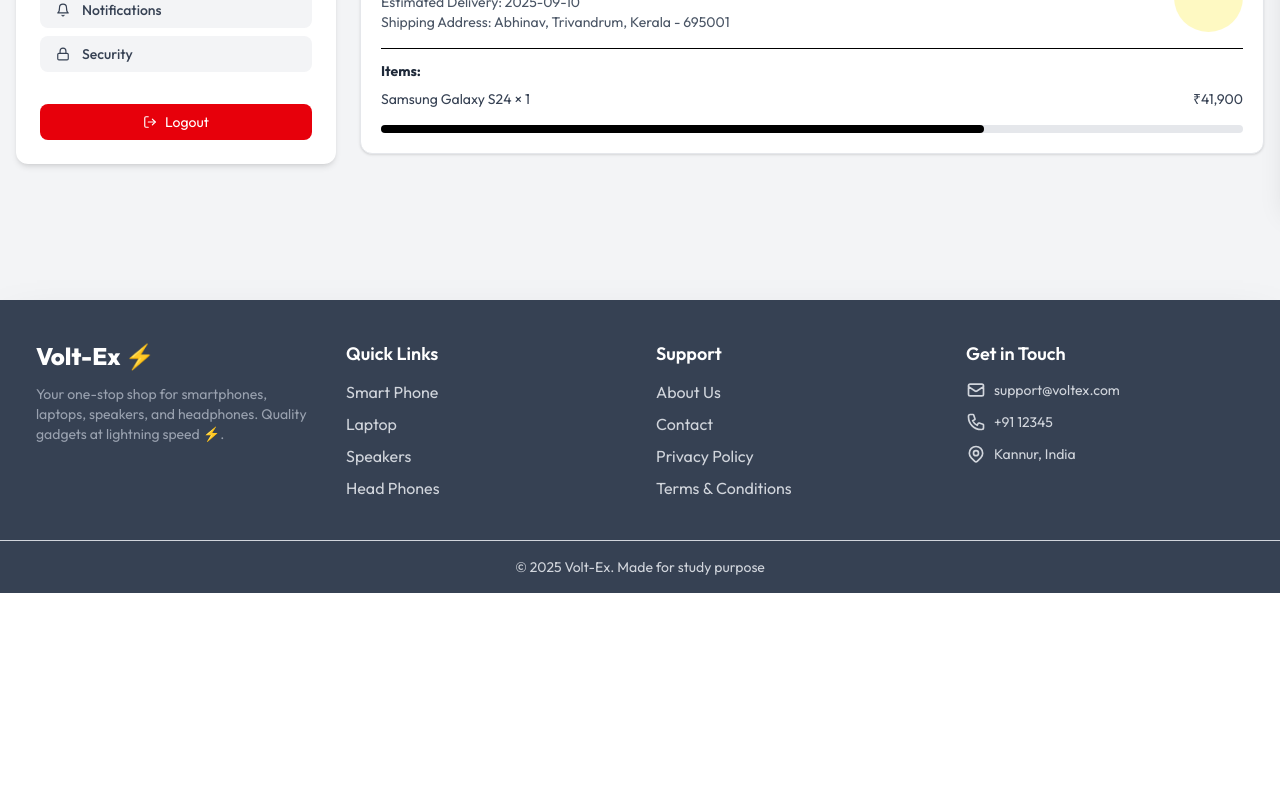
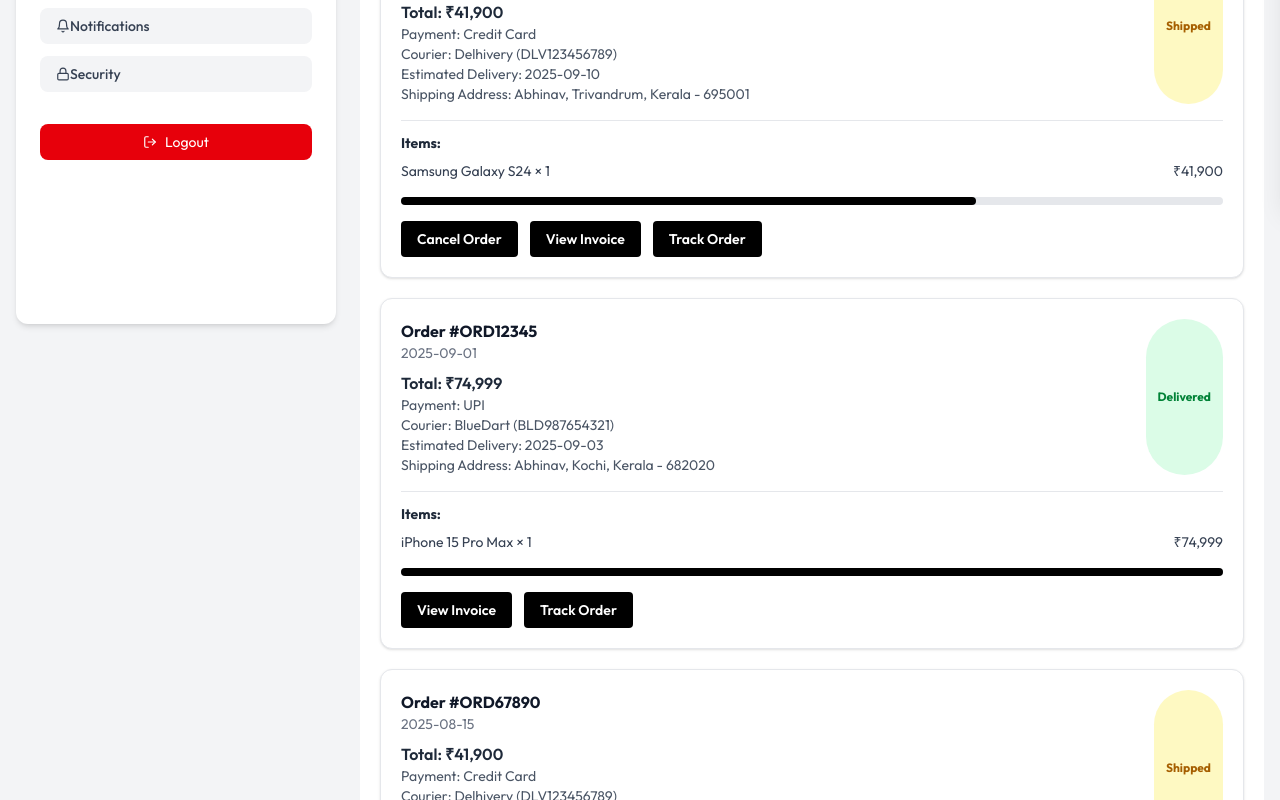
Before and after one commit to AbhinavKV369/E-Commerse-MERN, a React (Vite) app in the folder client/: page /profile/orders in a window 1280 px wide. Shown: the part 600-1400 px from the top of the page. Before the commit the page ends 1193 px from the top, so only its background shows below. Built offline with nearby package versions, Linux system fonts and the light colour scheme; a web font is replaced by a local one.

Commit message:
Created a common popup modal and updated profile and wishlist pages

```diff
--- /dev/null
+++ b/client/src/components/Common/FormModal.jsx
@@ -0,0 +1,54 @@
+import React, { useState } from "react";
+
+const FormModal = ({ isFormOpen, setIsFormOpen, formFields, onSubmit }) => {
+
+    const [values,setValues] = useState({})
+
+    if(!isFormOpen) return null;
+
+    const handleChange = (e) =>{
+
+    }
+
+  return (
+    <div className="fixed inset-0 bg-black/50 backdrop-blur-sm flex items-center justify-center z-50">
+      <div className="bg-white p-6 rounded-2xl w-[90%] max-w-md shadow-xl relative">
+        <h2 className="text-xl font-semibold text-gray-900 mb-5">
+          Add Address
+        </h2>
+        {/* Form with inputs */}
+        <form className="space-y-4" onSubmit={onSubmit}>
+          {formFields.map((field) => (
+            <input
+              key={field.name}
+              name={field.name}
+              placeholder={field.placeholder}
+              value={values[field.name] || ""}
+              onChange={handleChange}
+              className="w-full p-3 border border-gray-200 rounded-lg focus:ring-2 focus:ring-black/70 focus:border-black/70 outline-none transition"
+            />
+          ))}
+
+          {/* Buttons */}
+          <div className="flex justify-end gap-3 pt-3">
+            <button
+              onClick={() => {
+                setIsFormOpen(false);
+              }}
+              type="button"
+              className="px-5 py-2 rounded-lg bg-gray-100 text-gray-700 hover:bg-gray-200 transition text-sm font-medium">
+              Cancel
+            </button>
+            <button
+              type="submit"
+              className="px-5 py-2 rounded-lg bg-black text-white hover:bg-gray-900 transition text-sm font-medium shadow-sm">
+              Save
+            </button>
+          </div>
+        </form>
+      </div>
+    </div>
+  );
+};
+
+export default FormModal;
--- a/client/src/components/Profile/Addresses.jsx
+++ b/client/src/components/Profile/Addresses.jsx
@@ -1,20 +1,44 @@
-import React from 'react'
+import React, { useState } from "react";
+import FormModal from "../Common/formModal";
+
+const formFields = [
+  { name: "type", placeholder: "Type (e.g. Home, Work)" },
+  { name: "house", placeholder: "House Name / House No." },
+  { name: "street", placeholder: "Street" },
+  { name: "city", placeholder: "City" },
+  { name: "district", placeholder: "District" },
+  { name: "state", placeholder: "State" },
+];
 
 const Addresses = () => {
-  const addresses = [
+  const [addresses, setAddresses] = useState([
     {
       id: 1,
       type: "Home",
-      details: "123 Street, Kochi, Kerala, 682001",
+      house: "123",
+      street: "Street",
+      city: "Kochi",
+      district: "Kerala",
+      state: "Kerala",
       default: true,
     },
     {
       id: 2,
       type: "Work",
-      details: "Tech Park, Infopark, Kochi, 682030",
+      house: "Tech Park",
+      street: "Infopark",
+      city: "Kochi",
+      district: "Kerala",
+      state: "Kerala",
       default: false,
     },
-  ];
+  ]);
+
+  const [isFormOpen,setIsFormOpen] = useState(false);
+
+  const handleFormSubmit = (e) =>{
+  }
+
   return (
     <div className="space-y-4">
       {addresses.map((addr) => (
@@ -23,13 +47,17 @@
           className="bg-white p-4 rounded-xl shadow flex flex-col sm:flex-row justify-between sm:items-center gap-3">
           <div>
             <h4 className="font-bold text-gray-900">{addr.type}</h4>
-            <p className="text-gray-600 text-sm">{addr.details}</p>
+            <p className="text-gray-600 text-sm">
+              {addr.house}, {addr.street}, {addr.city}, {addr.district},{" "}
+              {addr.state}
+            </p>
             {addr.default && (
               <span className="text-green-600 text-xs">Default</span>
             )}
           </div>
           <div className="flex gap-2">
-            <button className="px-3 py-1 text-xs bg-gray-200 text-gray-800 rounded-lg hover:bg-gray-300">
+            <button
+              className="px-3 py-1 text-xs bg-gray-200 text-gray-800 rounded-lg hover:bg-gray-300">
               Edit
             </button>
             <button className="px-3 py-1 text-xs bg-red-200 text-red-700 rounded-lg hover:bg-red-300">
@@ -38,11 +66,24 @@
           </div>
         </div>
       ))}
-      <button className="px-5 py-2 bg-black hover:bg-gray-800 text-white rounded-xl shadow text-sm">
+      <button
+        onClick={() => {
+          setIsFormOpen(true);
+        }}
+        className="px-5 py-2 bg-black hover:bg-gray-800 text-white rounded-xl shadow text-sm">
         + Add Address
       </button>
+      {/* Popup Form Modal */}
+      <div>
+        <FormModal
+          isFormOpen={isFormOpen}
+          setIsFormOpen={setIsFormOpen}
+          formFields={formFields}
+          onSubmit={handleFormSubmit}
+        />
+      </div>
     </div>
   );
-}
+};
 
-export default Addresses
+export default Addresses;
--- a/client/src/components/Profile/Orders.jsx
+++ b/client/src/components/Profile/Orders.jsx
@@ -28,14 +28,44 @@
       estimatedDelivery: "2025-09-10",
       items: [{ name: "Samsung Galaxy S24", qty: 1, price: "₹41,900" }],
     },
+    {
+      id: "ORD12345",
+      date: "2025-09-01",
+      status: "Delivered",
+      total: "₹74,999",
+      progress: 100,
+      payment: "UPI",
+      shippingAddress: "Abhinav, Kochi, Kerala - 682020",
+      courier: "BlueDart",
+      trackingId: "BLD987654321",
+      estimatedDelivery: "2025-09-03",
+      items: [{ name: "iPhone 15 Pro Max", qty: 1, price: "₹74,999" }],
+    },
+    {
+      id: "ORD67890",
+      date: "2025-08-15",
+      status: "Shipped",
+      total: "₹41,900",
+      progress: 70,
+      payment: "Credit Card",
+      shippingAddress: "Abhinav, Trivandrum, Kerala - 695001",
+      courier: "Delhivery",
+      trackingId: "DLV123456789",
+      estimatedDelivery: "2025-09-10",
+      items: [{ name: "Samsung Galaxy S24", qty: 1, price: "₹41,900" }],
+    },
   ];
 
+  const handleCancel = (orderId) => alert(`Cancel order ${orderId}`);
+  const handleInvoice = (orderId) => alert(`View invoice for ${orderId}`);
+  const handleTrack = (orderId) => alert(`Track order ${orderId}`);
+
   return (
-    <div className="flex-1 space-y-5">
+    <div className="flex-1 space-y-5 p-5 bg-white min-h-screen">
       {orders.map((order) => (
         <div
           key={order.id}
-          className="bg-white p-5 rounded-xl shadow border border-gray-200">
+          className="bg-white p-5 rounded-xl shadow border border-gray-200 text-gray-800">
           {/* Order Header */}
           <div className="flex justify-between flex-wrap gap-2">
             <div>
@@ -59,14 +89,16 @@
               className={`flex items-center px-3 py-1 text-xs font-bold rounded-full ${
                 order.status === "Delivered"
                   ? "bg-green-100 text-green-700"
-                  : "bg-yellow-100 text-yellow-700"
+                  : order.status === "Shipped"
+                  ? "bg-yellow-100 text-yellow-700"
+                  : "bg-gray-100 text-gray-700"
               }`}>
               {order.status}
             </span>
           </div>
 
           {/* Items */}
-          <div className="mt-4 border-t pt-3">
+          <div className="mt-4 border-t border-gray-200 pt-3">
             <h4 className="text-sm font-bold text-gray-800">Items:</h4>
             <ul className="mt-2 space-y-1">
               {order.items.map((item, i) => (
@@ -88,6 +120,27 @@
               className="bg-black h-2 rounded-full"
               style={{ width: `${order.progress}%` }}></div>
           </div>
+
+          {/* Action Buttons */}
+          <div className="mt-4 flex gap-3 flex-wrap">
+            {order.status !== "Delivered" && (
+              <button
+                onClick={() => handleCancel(order.id)}
+                className="px-4 py-2 text-sm font-semibold text-white bg-black rounded hover:bg-gray-700">
+                Cancel Order
+              </button>
+            )}
+            <button
+              onClick={() => handleInvoice(order.id)}
+              className="px-4 py-2 text-sm font-semibold text-white bg-black rounded hover:bg-gray-700">
+              View Invoice
+            </button>
+            <button
+              onClick={() => handleTrack(order.id)}
+              className="px-4 py-2 text-sm font-semibold text-white bg-black rounded hover:bg-gray-700">
+              Track Order
+            </button>
+          </div>
         </div>
       ))}
     </div>
--- a/client/src/components/Profile/Wishlist.jsx
+++ b/client/src/components/Profile/Wishlist.jsx
@@ -25,24 +25,25 @@
   ];
 
   return (
-    <div className="grid grid-cols-1 sm:grid-cols-2 gap-4">
+    <div className="grid grid-cols-1 sm:grid-cols-2 lg:grid-cols-3 gap-6">
       {wishlist.map((item) => (
         <div
           key={item.id}
-          className="bg-white p-4 rounded-xl shadow flex gap-4 items-center border border-gray-200">
+          className="bg-white rounded-2xl shadow-lg p-4 flex flex-col justify-between hover:shadow-xl transition cursor-pointer border border-gray-100">
           {/* Product Image */}
-          <img
-            src={item.image}
-            alt={item.name}
-            className="w-20 h-20 object-contain rounded-lg"
-          />
+          <div className="flex justify-center mb-3">
+            <img
+              src={item.image}
+              alt={item.name}
+              className="w-32 h-32 object-contain rounded-lg"
+            />
+          </div>
 
           {/* Product Info */}
           <div className="flex-1">
-            <p className="font-semibold text-gray-900">{item.name}</p>
+            <h3 className="text-md font-semibold text-gray-900">{item.name}</h3>
             <p className="text-xs text-gray-500">{item.brand}</p>
-
-            <div className="mt-1">
+            <div className="mt-2">
               <span className="text-gray-900 font-bold">{item.price}</span>
               {item.oldPrice && (
                 <span className="ml-2 text-gray-400 line-through text-sm">
@@ -50,9 +51,8 @@
                 </span>
               )}
             </div>
-
             <p
-              className={`text-xs mt-1 ${
+              className={`mt-1 text-xs font-medium ${
                 item.inStock ? "text-green-600" : "text-red-500"
               }`}>
               {item.inStock ? "In Stock" : "Out of Stock"}
@@ -60,17 +60,17 @@
           </div>
 
           {/* Actions */}
-          <div className="flex flex-col gap-2">
+          <div className="flex gap-2 mt-4">
             <button
               disabled={!item.inStock}
-              className={`px-3 py-2 rounded-lg text-xs shadow ${
+              className={`flex-1 px-3 py-2 rounded-xl text-sm font-medium shadow text-white transition ${
                 item.inStock
-                  ? "bg-black hover:bg-gray-800 text-white"
+                  ? "bg-black hover:bg-gray-800"
                   : "bg-gray-200 text-gray-400 cursor-not-allowed"
               }`}>
               Add to Cart
             </button>
-            <button className="px-3 py-2 bg-red-100 hover:bg-red-200 text-red-600 rounded-lg text-xs shadow">
+            <button className="flex-1 px-3 py-2 rounded-xl text-sm font-medium shadow bg-red-100 text-red-600 hover:bg-red-200 transition">
               Remove
             </button>
           </div>
--- a/client/src/pages/ProfilePage.jsx
+++ b/client/src/pages/ProfilePage.jsx
@@ -45,7 +45,7 @@
           </button>
         </div>
         {/* Sidebar (desktop) */}
-        <aside className="hidden lg:block w-80 bg-white shadow-md rounded-xl p-6">
+        <aside className="hidden lg:block w-80 h-200 bg-white shadow-md rounded-xl p-6">
           {/* profile for  large devices */}
           <div className="flex flex-col items-center">
             <img
@@ -64,19 +64,19 @@
           </div>
 
           {/* Menu */}
-          <nav className="mt-10 flex flex-col space-y-2">
+          <nav className="mt-10 flex flex-col space-y-3">
             {tabs.map((tab) => (
               <NavLink
                 key={tab.id}
                 to={tab.id}
                 className={({ isActive }) =>
-                  `flex items-center gap-3 w-full px-4 py-2 rounded-lg text-sm font-medium transition ${
+                  `flex items-center w-full px-4 py-2 rounded-lg text-sm font-medium transition ${
                     isActive
                       ? "bg-black text-white shadow"
                       : "bg-gray-100 text-gray-700 hover:bg-gray-200"
                   }`
                 }>
-                {tab.icon} {tab.label}
+                {tab.icon} {` `} {tab.label}
               </NavLink>
             ))}
           </nav>
```
